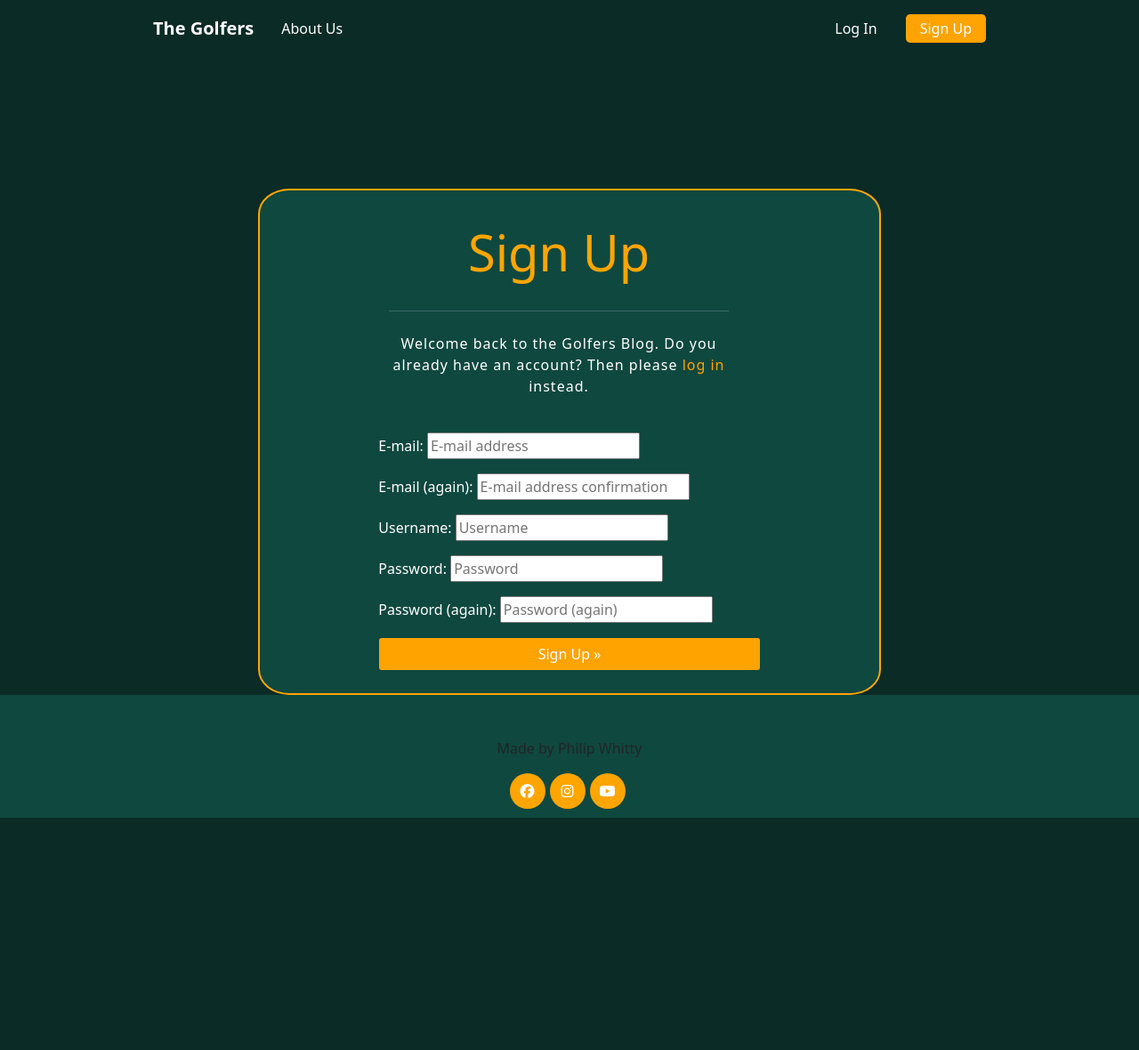
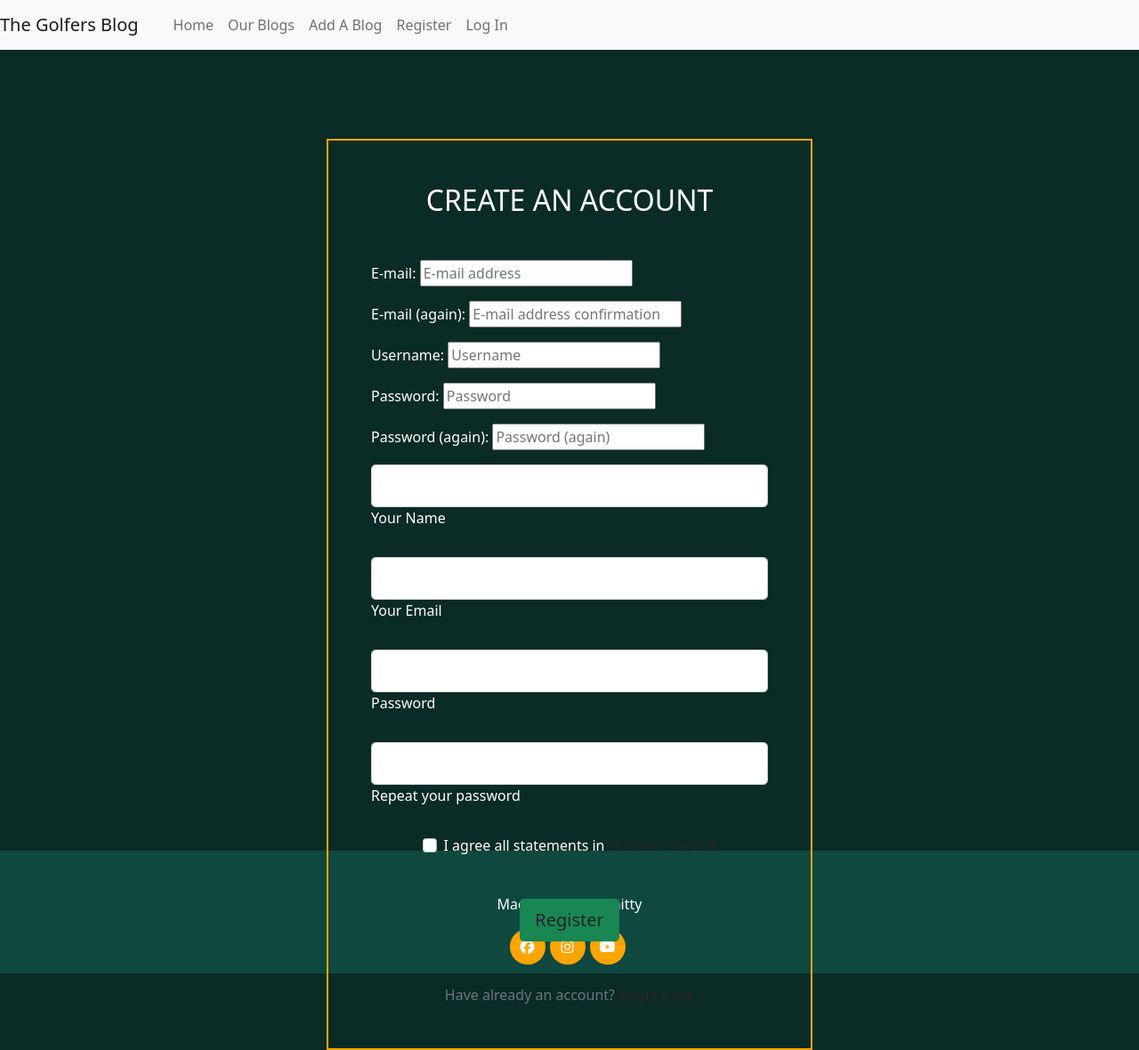
Before and after one commit to phillywhitty/The_Golfers, a Django app: page /accounts/signup/ in a window 1280 px wide. Shown: the whole page at 89% size. Before the commit the page ends 919 px from the top, so only its background shows below. Run offline with Django 3.2, Linux system fonts and the light colour scheme; some libraries are stand-ins or nearby versions.

Commit message:
add crispy forms bootstrap 5

```diff
--- a/blog/urls.py
+++ b/blog/urls.py
@@ -2,6 +2,7 @@
 from . import views
 
 urlpatterns = [
+    path('about/', views.about, name='about'),
     path('post_blog/', views.post_blog, name='post_blog'),
     path('<int:blog_id>/', views.post_comment, name='post_comment'),
     path("blog_list/", views.BlogList.as_view(), name="blog_list"),
--- a/blog/views.py
+++ b/blog/views.py
@@ -6,6 +6,10 @@
 from . forms import BlogForm, CommentForm
 from . models import Blog, Comment
 
+
+
+def about(request):
+    return render(request, 'blog/about.html')
 
 
 
--- a/templates/allauth/account/signup.html
+++ b/templates/allauth/account/signup.html
@@ -5,31 +5,62 @@
 {% block head_title %}{% trans "Signup" %}{% endblock %}
 
 {% block content %}
-<div class="container mt-5 login-border custom-narrow-container">
-  <div class="container-fluid row">
-    <div class="col-md-8 mt-3 offset-md-2">
-      <h3 class="display-4 signup-text pb-2 text-center">{% trans "Sign Up" %}</h3>
-      <hr class="h-line my-4">
+<section class="vh-100 bg-image">
+  <div class="mask d-flex align-items-center h-100 gradient-custom-3">
+    <div class="container h-100">
+      <div class="row d-flex justify-content-center align-items-center h-100">
+        <div class="col-12 col-md-9 col-lg-7 col-xl-6">
+          <div class="card" style="border-radius: 15px;">
+            <div class="card-body p-5">
+              <h2 class="text-uppercase text-center mb-5">Create an account</h2>
 
-      <p class="welcome-signup-text pb-2 text-center">{% blocktrans %}Welcome back to the Golfers Blog. Do you already
-        have an account? Then please <a class="login-text-link" href="{{ login_url }}">log in</a>
-        instead.{% endblocktrans %}</p>
+              <form>
+                {% csrf_token %}
+                {{ form.as_p }}
+
+                <div class="form-outline mb-4">
+                  <input type="text" id="form3Example1cg" class="form-control form-control-lg" />
+                  <label class="form-label" for="form3Example1cg">Your Name</label>
+                </div>
+
+                <div class="form-outline mb-4">
+                  <input type="email" id="form3Example3cg" class="form-control form-control-lg" />
+                  <label class="form-label" for="form3Example3cg">Your Email</label>
+                </div>
+
+                <div class="form-outline mb-4">
+                  <input type="password" id="form3Example4cg" class="form-control form-control-lg" />
+                  <label class="form-label" for="form3Example4cg">Password</label>
+                </div>
+
+                <div class="form-outline mb-4">
+                  <input type="password" id="form3Example4cdg" class="form-control form-control-lg" />
+                  <label class="form-label" for="form3Example4cdg">Repeat your password</label>
+                </div>
+
+                <div class="form-check d-flex justify-content-center mb-5">
+                  <input class="form-check-input me-2" type="checkbox" value="" id="form2Example3cg" />
+                  <label class="form-check-label" for="form2Example3g">
+                    I agree all statements in <a href="#!" class="text-body"><u>Terms of service</u></a>
+                  </label>
+                </div>
+
+                <div class="d-flex justify-content-center">
+                  <button type="button"
+                    class="btn btn-success btn-block btn-lg gradient-custom-4 text-body">Register</button>
+                </div>
+
+                <p class="text-center text-muted mt-5 mb-0">Have already an account? <a href="#!"
+                    class="fw-bold text-body"><u>Login here</u></a></p>
+
+              </form>
+
+            </div>
+          </div>
+        </div>
+      </div>
     </div>
   </div>
-  <div class="row">
-    <div class="col-md-8 mt-3 offset-md-2">
-      <form class="signup input-field-signup" id="signup_form" method="post" action="{% url 'account_signup' %}">
-        {% csrf_token %}
-        {{ form.as_p }}
-        {% if redirect_field_value %}
-        <input class="input-field-login" type="hidden" name="{{ redirect_field_name }}"
-          value="{{ redirect_field_value }}" />
-        {% endif %}
-        <button class="btn btn-signup right form-control" type="submit">{% trans "Sign Up" %}
-          &raquo;</button>
-      </form>
-    </div>
-  </div>
-</div>
+</section>
 
 {% endblock %}
--- a/templates/base.html
+++ b/templates/base.html
@@ -33,31 +33,46 @@
 
 <body class="d-flex flex-column h-100 vh-100 bg-clr-dom">
     <!-- Navigation -->
-    <nav class="navbar navbar-expand-lg navbar-light">
-        <div class="container-fluid">
-            <a class="navbar-brand text-white mx-auto fw-bolder" href="{% url 'home' %}">The Golfers</a>
-            <button class="navbar-toggler bg-white" type="button" data-bs-toggle="collapse" data-bs-target="#navbarText"
-                aria-controls="navbarText" aria-expanded="false" aria-label="Toggle navigation">
-                <span class="navbar-toggler-icon bg-white"></span>
-            </button>
-            <div class="collapse navbar-collapse" id="navbarText">
-                <ul class="navbar-nav me-auto mb-2 mb-lg-0">
-                    <li class="nav-item mx-2">
-                        <a class="nav-link text-white" href="">About Us</a>
-                    </li>
-                </ul>
-                <span class="navbar-text text-muted d-flex justify-content-center align-items-center gap-3">
-                    <a class="nav-link text-white px-3 py-1 rounded-3 bg-clr-second"
-                        href="{% url 'account_login' %}">Log
-                        In</a>
-                    <a class=" nav-link text-white px-3 py-1 rounded-3 sign-up-bg"
-                        href="{% url 'account_signup' %}">Sign
-                        Up</a>
-                </span>
-            </div>
-        </div>
+    <nav class="navbar navbar-expand-lg navbar-light bg-light">
+        <button class="navbar-toggler" type="button" data-toggle="collapse" data-target="#navbarTogglerDemo01"
+            aria-controls="navbarTogglerDemo01" aria-expanded="false" aria-label="Toggle navigation">
+            <span class="navbar-toggler-icon"></span>
+        </button>
+        <div class="collapse navbar-collapse" id="navbarTogglerDemo01">
+            <a class="navbar-brand" href="{% url 'home' %}">The Golfers Blog</a>
+            <ul class="navbar-nav mr-auto mt-2 mt-lg-0">
+                <li class="nav-item active">
+                    <a class="nav-link" href="{% url 'home' %}">Home <span class="sr-only">(current)</span></a>
+                </li>
+                <li class="nav-item">
+                    <a class="nav-link" href="{% url 'blog_list' %}">Our Blogs</a>
+                </li>
+                <li class="nav-item">
+                    <a class="nav-link" href="{% url 'post_blog' %}">Add A Blog</a>
+                </li>
+                {% if user.is_authenticated %}
+                <li class="nav-item">
+                    <a class="nav-link" href="{% url 'account_logout' %}">Log Out</a>
+                </li>
+                {% else %}
+                <li class="nav-item">
+                    <a class="nav-link" href="{% url 'account_signup' %}">Register</a>
+                </li>
+                <li class="nav-item">
+                    <a class="nav-link" href="{% url 'account_login' %}">Log In</a>
+                </li>
+                {% endif %}
+            </ul>
         </div>
     </nav>
+
+
+    <!-- .navbar -->
+
+    </div>
+
+    </header>
+    <!-- End Header -->
 
     <main class="flex-shrink-0 main-bg">
         {% block content %}
@@ -71,7 +86,7 @@
             <div class="row text-center">
                 <div class="col-lg-12 col-sm-12 col-xs-12">
                     <div class="footer_copyright mt-5">
-                        <p>Made by Philip Whitty</p>
+                        <p class="text-white">Made by Philip Whitty</p>
                     </div>
                     <div class="footer_profile">
                         <ul>
--- a/the_golfers/settings.py
+++ b/the_golfers/settings.py
@@ -41,6 +41,7 @@
     'django.contrib.staticfiles',
     'cloudinary',
     'crispy_forms',
+    'crispy_bootstrap5',
     'django_summernote',
     'blog',
     'home',
@@ -58,7 +59,10 @@
 ]
 
 ROOT_URLCONF = 'the_golfers.urls'
-CRISPY_TEMPLATE_PACK = 'bootstrap5'
+
+CRISPY_ALLOWED_TEMPLATE_PACKS = "bootstrap5"
+
+CRISPY_TEMPLATE_PACK = "bootstrap5"
 
 TEMPLATES = [
     {
```
Also changed, not shown: blog/templates/blog/blog_detail.html (+160 -0 lines), templates/allauth/account/phil.html (added, +33 -0 lines), blog/templates/blog/about.html (renamed from templates/about.html).
